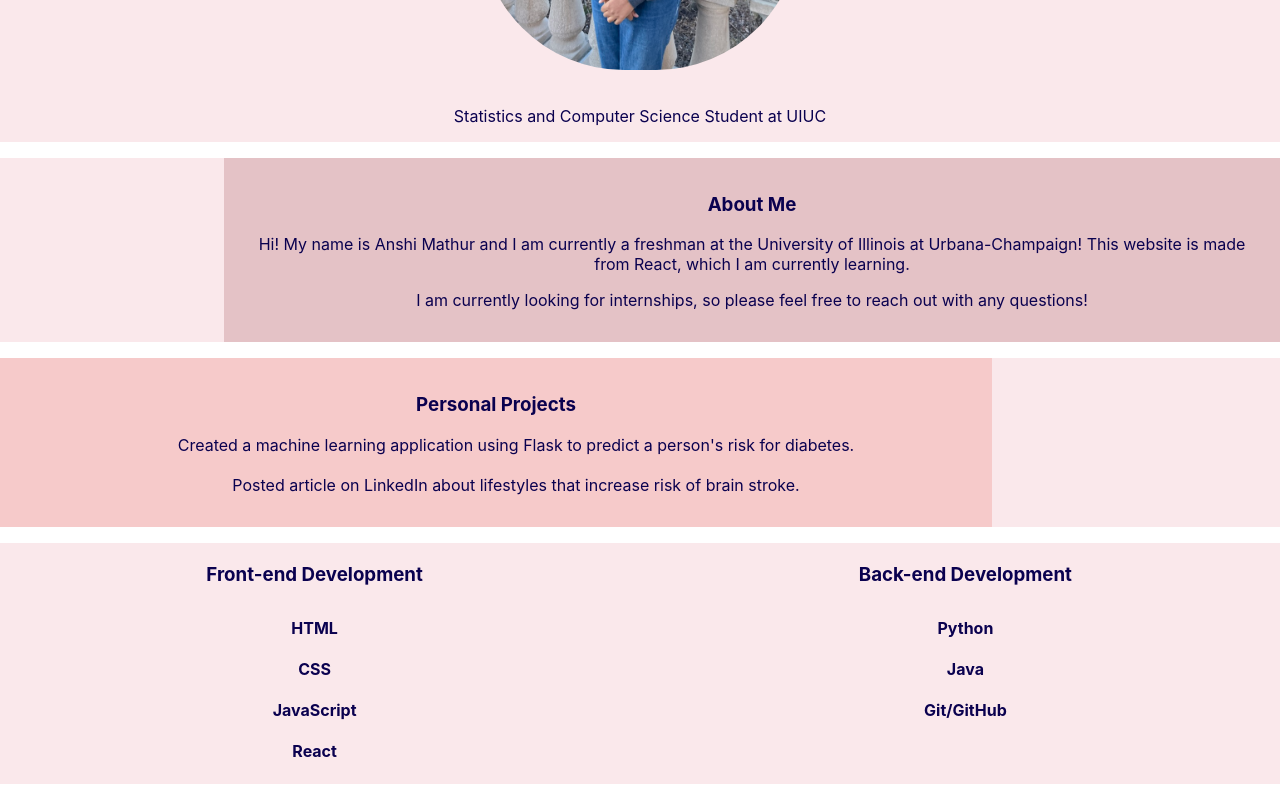
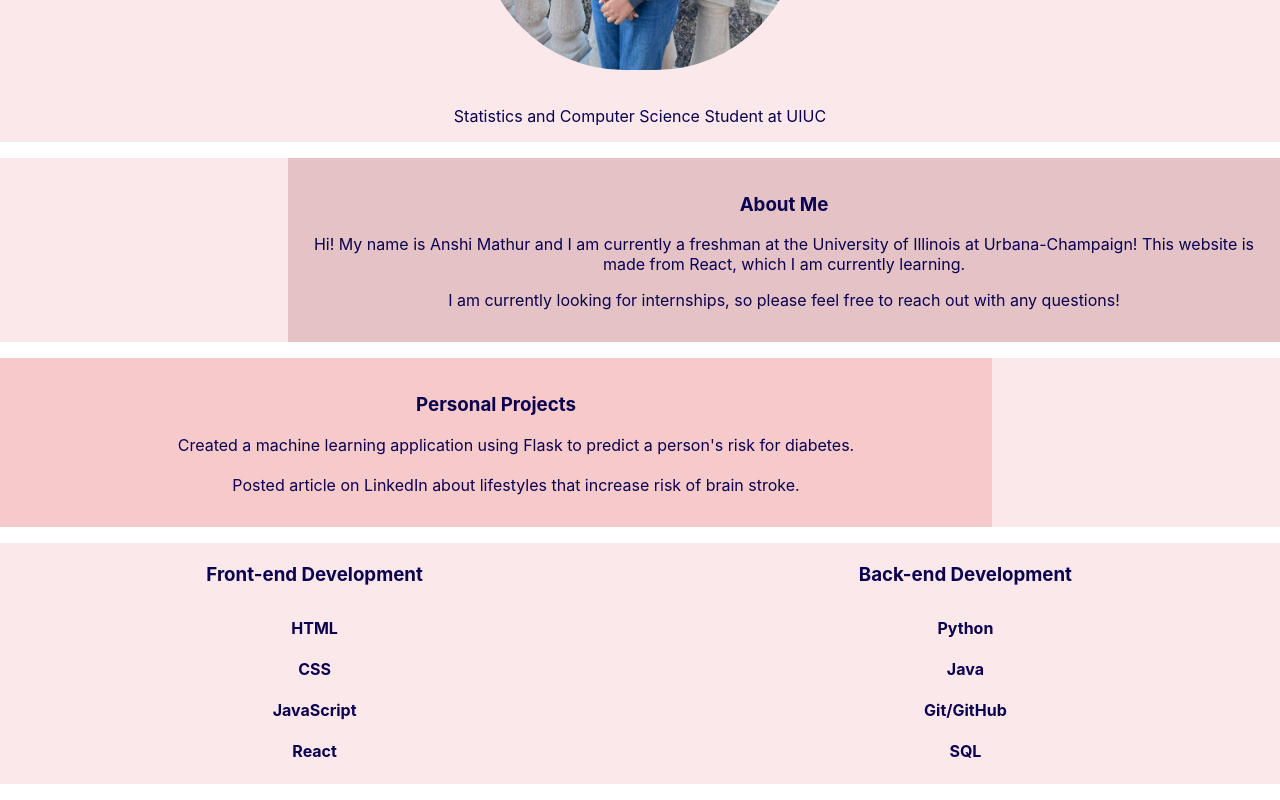
Before and after one commit to anshimathur0325/react-practice, a React (Create React App) app: page / in a window 1280 px wide. Shown: the part 513-1313 px from the top of the page. Built offline with nearby package versions, Linux system fonts and the light colour scheme.

Commit message:
Edit Skills

```diff
--- a/src/App.css
+++ b/src/App.css
@@ -66,7 +66,7 @@ body{
   background-color: #E4C2C6;
   color: #0A014F;
   float: right;
-  width: 80%;
+  width: 75%;
   padding:1em;
 }
 .proj3{
--- a/src/components/About copy.js
+++ b/src/components/About copy.js
@@ -35,6 +35,9 @@ const Experience = () => {
             <article className="experience__details">
               <h4>Git/GitHub</h4>
             </article>
+            <article className="experience__details">
+              <h4>SQL</h4>
+            </article>
           </div>
         </div>
       </div>
```
Also changed, not shown: 2 other files (tests, documents, lock files or other folders).
